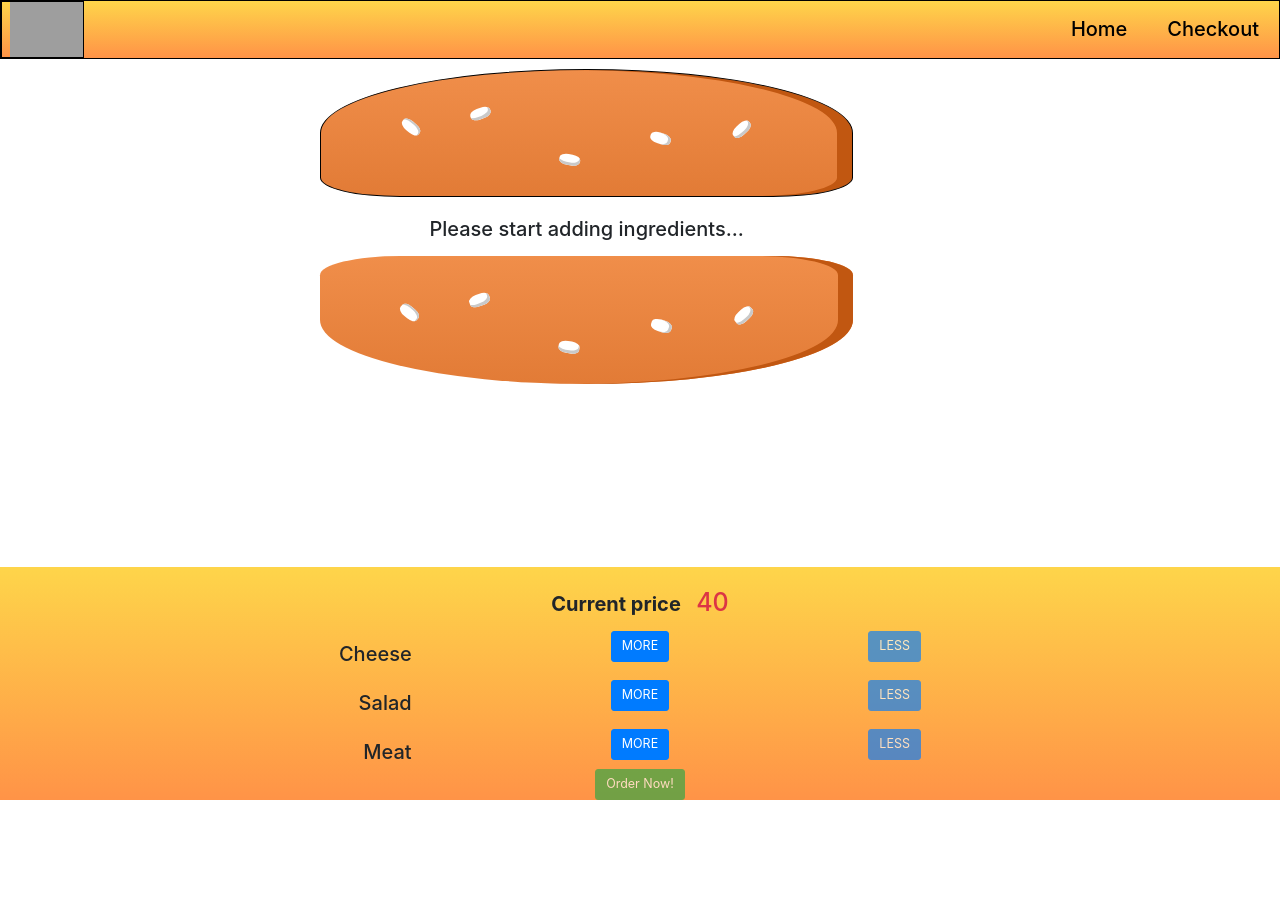
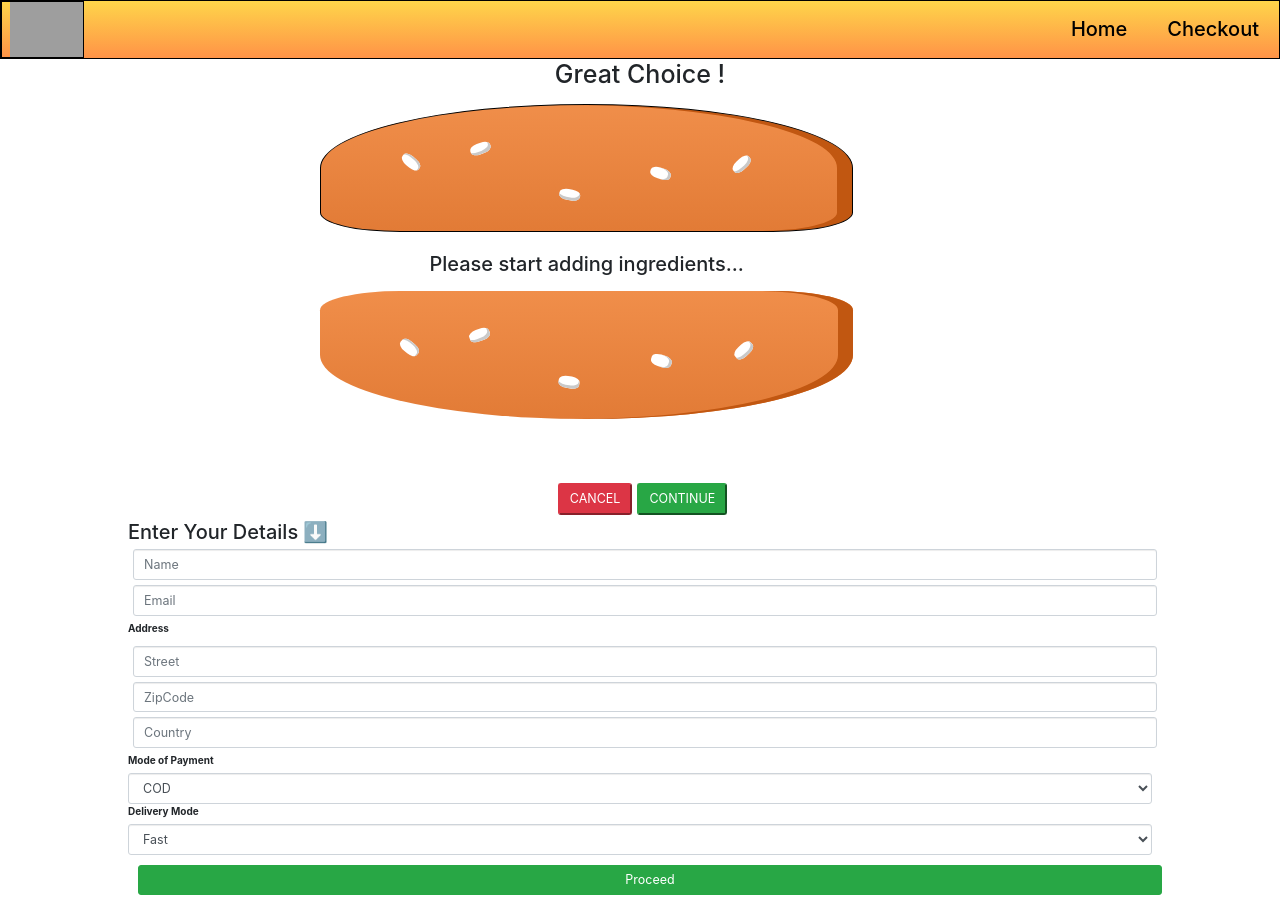
Before and after one commit to mayur-keswani/Burger-Builder, a React (Create React App) app: page /checkout/contact-detail in a window 1280 px wide. Before the commit the page ends 800 px from the top, so only its background shows below. Built offline with nearby package versions, Linux system fonts and the light colour scheme; grey boxes are pictures that could not be loaded.

Commit message:
add route to checkout page and display ordered burger

```diff
--- a/package.json
+++ b/package.json
@@ -13,6 +13,7 @@
     "react-bootstrap": "^1.4.0",
     "react-dom": "^17.0.1",
     "react-icons": "^4.1.0",
+    "react-router-dom": "^5.2.0",
     "react-scripts": "4.0.1",
     "reactstrap": "^8.8.1",
     "web-vitals": "^0.2.4"
--- a/src/components/BurgerBuilder/BurgerBuilder.js
+++ b/src/components/BurgerBuilder/BurgerBuilder.js
@@ -1,16 +1,10 @@
-import React, { Fragment, useState } from 'react';
+import React, { Fragment } from 'react';
 
 import Ingredient from './Ingredients/Ingredients'
-import Controllers from './Controller/Controllers'
 
 
-import ModalWrapper from '../UI/Modal/ModalWrapper'
-import OrderSummary from '../OrderSummary'
-import axios from '../../axios-orders';
-import withErrorHandler from '../../hoc/withErrorHandler'
+const BurgerBuilder=(props)=>{
 
-const BurgerBuilder=(props)=>{
-	const [loading ,setLoading]=useState(false);
 
 	let transformedIngredient=Object.keys(props.ingredients).map(ingr=>{
 		  return [...Array( props.ingredients[ingr] )].map((_,index)=>{
@@ -25,42 +19,14 @@ const BurgerBuilder=(props)=>{
 	// 							 }
 	// 							})
 
-			console.log(transformedIngredient);
+		// console.log(transformedIngredient);
 
 		 if(transformedIngredient.length ===0){
 					 transformedIngredient=(<div className="col-lg-5 offset-3 col-md-6 h2 " style={{width: "50%",
 											 height: ""}}>Please start adding ingredients...</div>)
 	 	}
 
-		const orderHandler=()=>{
-			setLoading(true);
 
-			let data={
-				ingredients:props.ingredients,
-				price:props.totalPrice,
-				customer:{
-					name:"John Doe",
-					address:{
-						street:"testStreet",
-						zipcode:382475,
-						country:"India"
-					},
-					email:"test@test.com",
-				},
-				PaymentMode:"COD",
-				deliveryMethod:"Fast"
-			}
-			axios.post('/orders.json',data)
-				.then(res=>{
-					setLoading(false)
-					props.modalClosed()
-					console.log(res);
-				 })
-				.catch(err=>{
-					setLoading(false);
-					console.log(err);
-				})
-		 }
 	return(
 		<Fragment>
 		  <div className="container-fluid"  style={{overflow:"",height:"48vh"}}>
@@ -75,16 +41,10 @@ const BurgerBuilder=(props)=>{
 			</div>
 		  </div>
 
-			<ModalWrapper ingredients={props.ingredients} totalPrice={props.totalPrice} modalClose={props.modalClosed} show={props.purchasing} clicked={()=> orderHandler()} spinner={loading}>
-				<OrderSummary  ingredients={props.ingredients} totalPrice={props.totalPrice}/>
-			</ModalWrapper>
 
-			<Controllers totalPrice={props.totalPrice} orderable={props.orderable} allowPurchaseHandler={props.allowPurchaseHandler}>
-
-			</Controllers>
 
 		</Fragment>
 	)
 }
 
-export default withErrorHandler(BurgerBuilder,axios);
+export default BurgerBuilder;
--- /dev/null
+++ b/src/components/CheckoutSummary/CheckoutSummary.js
@@ -0,0 +1,14 @@
+import React , { Fragment } from 'react'
+import BurgerBuilder from '../BurgerBuilder/BurgerBuilder'
+import OrderSummary from '../OrderSummary.js'
+const CheckoutSummary = (props) =>{
+	//console.log(props.ingredients)
+	return(
+		<Fragment>
+			<BurgerBuilder ingredients={props.ingredients}/>
+			{/* <OrderSummary ingredients={props.ingredients} totalPrice={props.totalPrice}/> */}
+		</Fragment>
+	)
+}
+
+export default CheckoutSummary
--- a/src/components/OrderSummary.js
+++ b/src/components/OrderSummary.js
@@ -1,10 +1,10 @@
-import React, { useEffect } from 'react'
+import React from 'react'
 import { Fragment } from 'react'
 
 const OrderSummary=(props)=>{
-	useEffect(()=>{
-		console.log("[Inside OrderSummary]")
-	},[props.ingredients])
+	// useEffect(()=>{
+	// 	console.log("[Inside OrderSummary]")
+	// },[props.ingredients])
 
 
 	const ingredientsSummary=Object.keys(props.ingredients).map(ingr=>{
--- a/src/components/UI/Navigation/NavigationItem.js
+++ b/src/components/UI/Navigation/NavigationItem.js
@@ -11,7 +11,8 @@ const NavigationItem=(props)=>{
 		<div className="nav-box" style={{display: props.show?"block":"none",opacity:props.show?"1":"0"}}>
 			<ul type="none"  className={NavBoxFlexClass.join(' ')}>
 				<li className="nav-item mx-3 px-3 py-4 my-0 h2"><a className="text-decoration-none" href="/">Home</a></li>
-				<li className="nav-item mx-3 px-3 py-4 my-0 h2 "><a className="text-decoration-none" href="/">Checkout</a></li>
+				<li className="nav-item mx-3 px-3 py-4 my-0 h2 "><a className="text-decoration-none"
+				href="/checkout">Checkout</a></li>
 
 			</ul>
 		</div>
--- a/src/containers/App.js
+++ b/src/containers/App.js
@@ -2,14 +2,21 @@ import React from 'react'
 
 import Layout from '../components/Layout/Layout'
 import Burger from './Burger';
+import Checkout from './Checkout'
 
-import "bootstrap/dist/css/bootstrap.css";
+import {Switch, Route} from 'react-router-dom'
+import "bootstrap/dist/css/bootstrap.css"
 const App=()=>{
 
 	return(
 		<React.Fragment>
 			<Layout>
-					<Burger/>
+				<Switch>
+					<Route path="/checkout"  component={Checkout}/>
+					<Route path="/"  component={Burger}/>
+				</Switch>
+				{/* <Burger/>
+				<Checkout/> */}
 			</Layout>
 		</React.Fragment>
 	)
--- a/src/containers/Burger.js
+++ b/src/containers/Burger.js
@@ -1,6 +1,14 @@
 import React, { Component, Fragment } from 'react'
 import BurgerBuilder from '../components/BurgerBuilder/BurgerBuilder.js'
 import IngredientContext from '../context/IngredientContext';
+
+
+import Controllers from '../components/BurgerBuilder/Controller/Controllers'
+import ModalWrapper from '../components/UI/Modal/ModalWrapper'
+import OrderSummary from '../components/OrderSummary';
+
+import axios from '../axios-orders';
+import withErrorHandler from '../hoc/withErrorHandler'
 
 let INGREDIENT_PRICE={
 	cheese:40,
@@ -17,7 +25,8 @@ class Burger extends Component
 			meat:0,
 		},
 		totalPrice:40,
-		purchasing:false
+		purchasing:false,
+		loading:false
 	}
 
 
@@ -58,6 +67,48 @@ class Burger extends Component
 		})
 	}
 
+	orderHandler=()=>{
+		let queryParams=[];
+		for(let ingr in this.state.ingredients){
+			queryParams.push( encodeURIComponent(ingr)+'='+this.state.ingredients[ingr] )
+		} // ["meat = 2 ","cheese = 1"]
+
+		queryParams=queryParams.join("&");  // [ "meat = 2 & cheese = 1"];
+
+
+
+		// this.setState({loading:true});
+
+		// let data={
+		// 	ingredients:this.state.ingredients,
+		// 	price:this.state.totalPrice,
+		// 	customer:{
+		// 		name:"John Doe",
+		// 		address:{
+		// 			street:"testStreet",
+		// 			zipcode:382475,
+		// 			country:"India"
+		// 		},
+		// 		email:"test@test.com",
+		// 	},
+		// 	PaymentMode:"COD",
+		// 	deliveryMethod:"Fast"
+		// }
+		// axios.post('/orders.json',data)
+		// 	.then(res=>{
+		// 		this.setState({loading:false})
+		// 		this.modalClosed()
+		// 		console.log(res);
+		// 	 })
+		// 	.catch(err=>{
+		// 		this.setState({loading:false});
+		// 		console.log(err);
+		// 	})
+		this.props.history.push({
+			pathname:"/checkout",
+			search:'?'+queryParams
+		})
+	 }
 
 
 	render(){
@@ -70,8 +121,7 @@ class Burger extends Component
 		let sum=0;
 		const disabledOrderButton={...this.state.ingredients};
 		for( const item in disabledOrderButton){
-			sum+=disabledOrderButton[item]
-
+			sum+=disabledOrderButton[item];
 		}
 
 		let orderable=(sum>0)?true:false
@@ -86,16 +136,28 @@ class Burger extends Component
 
 												}}>
 					<BurgerBuilder ingredients={this.state.ingredients}
-								   totalPrice={this.state.totalPrice}
-								   orderable={orderable}
-								   purchasing={this.state.purchasing}
-								   allowPurchaseHandler={this.allowPurchaseHandler}
-								   modalClosed={this.modalClosed}
-								   />
+								   orderable={orderable} />
+
+					<ModalWrapper
+						modalClose={()=>this.modalClosed()}
+						show={this.state.purchasing}
+						clicked={()=> this.orderHandler()}
+						spinner={this.state.loading}>
+
+							<OrderSummary  ingredients={this.state.ingredients} totalPrice={this.state.totalPrice}/>
+
+					</ModalWrapper>
+
+					<Controllers
+						totalPrice={this.state.totalPrice}
+						orderable={orderable}
+						allowPurchaseHandler={()=>this.allowPurchaseHandler()}>
+
+					</Controllers>
 				</IngredientContext.Provider>
 			</Fragment>
 		)
 	}
 };
 
-export default Burger
+export default withErrorHandler(Burger,axios)
--- /dev/null
+++ b/src/containers/Checkout.js
@@ -0,0 +1,57 @@
+import React , {Fragment ,Component} from 'react'
+
+import CheckoutSummary from '../components/CheckoutSummary/CheckoutSummary'
+import ContactData from './Contact-Data'
+import "bootstrap/dist/css/bootstrap.css"
+import {Route} from 'react-router-dom'
+class Checkout extends Component{
+	state={
+		ingredients:{
+			cheese:0,
+			meat:0,
+			salad:0
+		},
+		totalPrice:0
+	}
+
+	componentDidMount(){
+		const ingredients={};
+		// ?salad=1&cheese=2
+		const query = new URLSearchParams(this.props.location.search)
+
+		//[ [salad] ,  [1] ]
+		for(let param of query.entries()){
+			ingredients[param[0]]=+param[1];
+		}
+		//console.log(query.entries())
+
+		this.setState({
+			ingredients:ingredients
+		})
+	}
+
+
+	cancelOrderHandler=()=>{
+		this.props.history.goBack();
+	}
+	continueOrderHandler=()=>{
+		this.props.history.push('/checkout/contact-detail')
+	}
+	render(){
+
+		return(
+			<Fragment>
+			 <h1 className="text-center">Great Choice !</h1>
+				<CheckoutSummary ingredients={this.state.ingredients} totalPrice={this.state.totalPrice}/>
+			  <section id="checkoutController" className="mt-2 d-flex align-items-center justify-content-center">
+				<button className=" btn-danger btn-lg mx-2" onClick={this.cancelOrderHandler}>CANCEL</button>
+				<button className=" btn-success btn-lg" onClick={this.continueOrderHandler}>CONTINUE</button>
+			  </section>
+
+			  <Route path="/checkout/contact-detail" exact component={ContactData}/>
+			</Fragment>
+		)
+	}
+}
+
+export default Checkout
--- /dev/null
+++ b/src/containers/Contact-Data.js
@@ -0,0 +1,38 @@
+import React from 'react'
+import { Fragment } from 'react'
+import { Component } from 'react'
+import "bootstrap/dist/css/bootstrap.css"
+class ContactData extends Component{
+	render(){
+		return(
+			<Fragment>
+			   <div className="contact-detail" className="mx-auto my-2" style={{width:"80%"}}>
+			     <h2>Enter Your Details ⬇️</h2>
+				 <form>
+					<input class="form-control m-2 form-control-lg" type="text" placeholder="Name"/>
+					<input class="form-control m-2 form-control-lg" type="email" placeholder="Email"/>
+					<label>Address</label>
+					<input class="form-control m-2 form-control-lg" type="text" placeholder="Street"/>
+					<input class="form-control m-2 form-control-lg" type="number" placeholder="ZipCode"/>
+					<input class="form-control m-2 form-control-lg" type="text" placeholder="Country"/>
+
+					<label>Mode of Payment</label>
+					<select class="form-control form-control-lg">
+  						<option>COD</option>
+						<option>Debit/Credit Card</option>
+					</select>
+
+					<label>Delivery Mode</label>
+					<select class="form-control form-control-lg">
+  						<option>Fast</option>
+						<option>V. Fast</option>
+					</select>
+
+					<button type="submit" className="m-3 btn btn-success btn-block btn-lg">Proceed</button>
+				 </form>
+				</div>
+			</Fragment>
+		)
+	}
+}
+export default ContactData
--- a/src/index.js
+++ b/src/index.js
@@ -1,7 +1,15 @@
 import React from 'react'
 import ReactDOM from 'react-dom'
 import './style.css'
+
+import {BrowserRouter } from 'react-router-dom'
 import App from './containers/App'
 
+let app=(
+	<BrowserRouter>
+		<App/>
+	</BrowserRouter>
+)
 
-ReactDOM.render(<App appTitle="Our Team"/>,document.getElementById("root"));
+
+ReactDOM.render(app,document.getElementById("root"));
```
Also changed, not shown: 2 other files (tests, documents, lock files or other folders).
